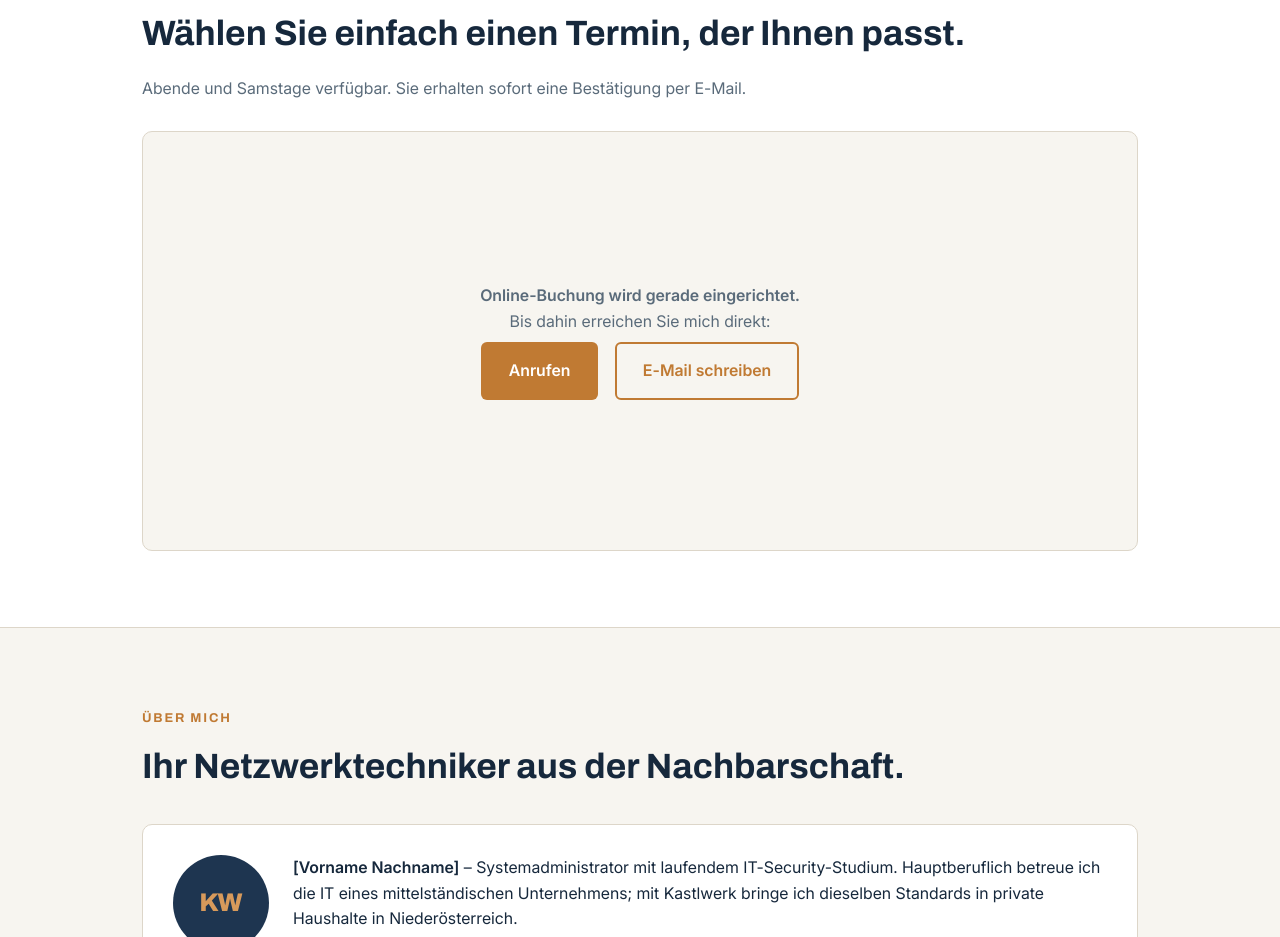
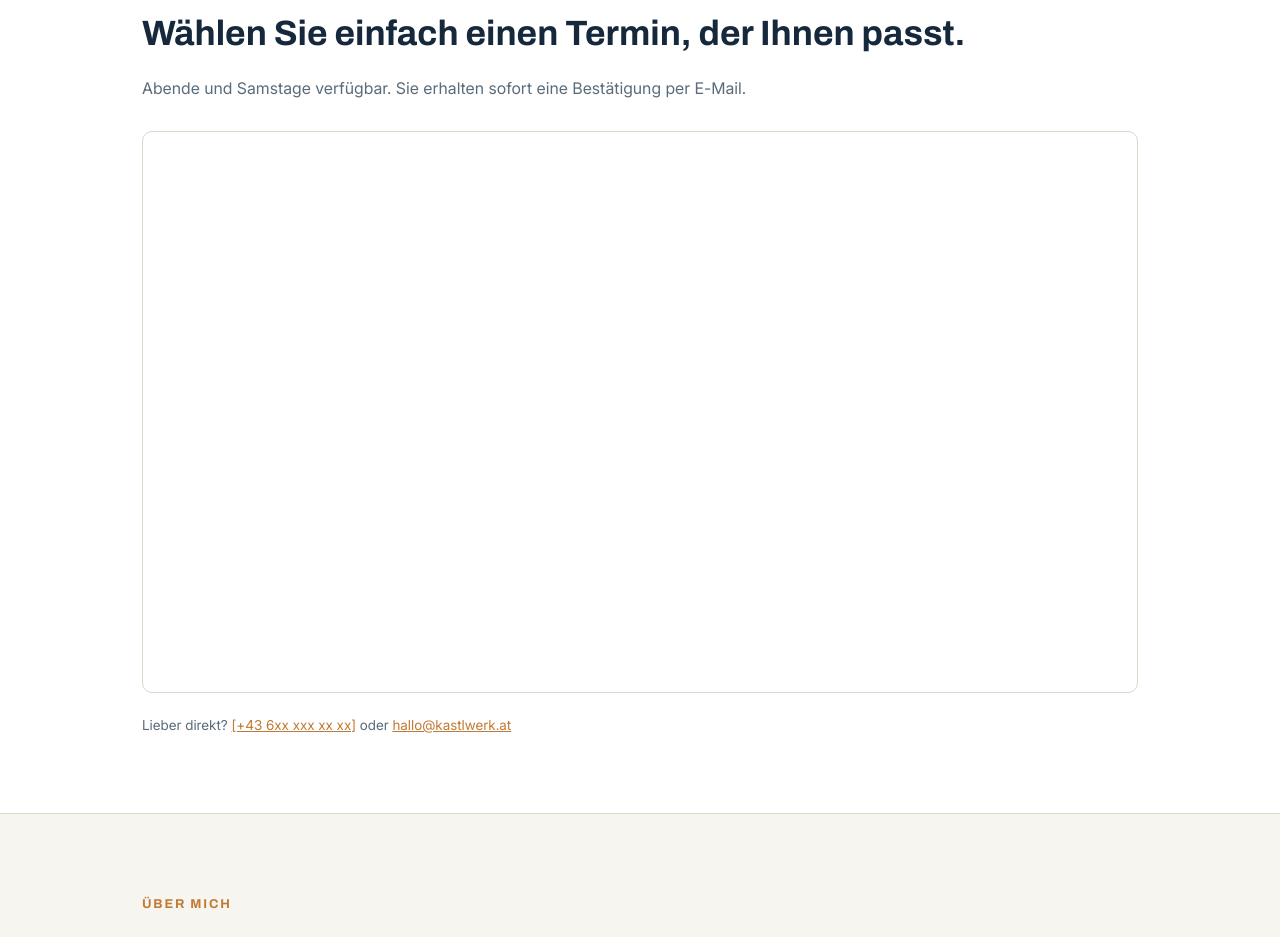
Before and after one commit to Demilimili/kastlwerk-website, a plain HTML site: page index.html in a window 1280 px wide. Shown: the part 2820-3757 px from the top of the page. Drawn offline with Linux system fonts and the light colour scheme; a script that the page names is missing.

Commit message:
Add files via upload

```diff
--- a/index.html
+++ b/index.html
@@ -246,25 +246,16 @@
     <h2>Wählen Sie einfach einen Termin, der Ihnen passt.</h2>
     <p class="sub">Abende und Samstage verfügbar. Sie erhalten sofort eine Bestätigung per E-Mail.</p>
 
-    <!-- ===== CAL.COM EMBED =====
-         1. Kostenloses Konto auf https://cal.com anlegen
-         2. Event "WLAN-Check (30 Min)" erstellen
-         3. Unten "DEIN-BENUTZERNAME" ersetzen und die Kommentare entfernen -->
-    <div class="book-box">
-      <!--
-      <div style="width:100%;height:600px" id="my-cal-inline"></div>
+    <div class="book-box" style="min-height:0;display:block;background:#fff;padding:0;overflow:hidden">
+      <div style="width:100%;min-height:560px" id="my-cal-inline"></div>
       <script type="text/javascript">
         (function (C, A, L) { let p = function (a, ar) { a.q.push(ar); }; let d = C.document; C.Cal = C.Cal || function () { let cal = C.Cal; let ar = arguments; if (!cal.loaded) { cal.ns = {}; cal.q = cal.q || []; d.head.appendChild(d.createElement("script")).src = A; cal.loaded = true; } if (ar[0] === L) { const api = function () { p(api, arguments); }; const namespace = ar[1]; api.q = api.q || []; if(typeof namespace === "string"){cal.ns[namespace] = cal.ns[namespace] || api;p(cal.ns[namespace], ar);p(cal, ["initNamespace", namespace]);} else p(cal, ar); return;} p(cal, ar); };})(window, "https://app.cal.com/embed/embed.js", "init");
         Cal("init", {origin:"https://cal.com"});
-        Cal("inline", { elementOrSelector:"#my-cal-inline", calLink: "DEIN-BENUTZERNAME/wlan-check" });
+        Cal("inline", { elementOrSelector:"#my-cal-inline", calLink: "kastlwerk/wlan-check", config: {layout:"month_view"} });
+        Cal("ui", {styles:{branding:{brandColor:"#C07A33"}},hideEventTypeDetails:false});
       </script>
-      -->
-      <div class="fallback">
-        <p><b>Online-Buchung wird gerade eingerichtet.</b><br>Bis dahin erreichen Sie mich direkt:</p>
-        <a class="btn btn-primary" href="tel:+436XXXXXXXXX">Anrufen</a>
-        <a class="btn btn-ghost" style="border-color:var(--copper);color:var(--copper)" href="mailto:hallo@kastlwerk.at?subject=Terminanfrage%20WLAN-Check">E-Mail schreiben</a>
-      </div>
     </div>
+    <p class="note">Lieber direkt? <a href="tel:+436XXXXXXXXX">[+43 6xx xxx xx xx]</a> oder <a href="mailto:hallo@kastlwerk.at">hallo@kastlwerk.at</a></p>
   </div>
 </section>
 
```
Also changed, not shown: impressum.html (+2 -3 lines).
